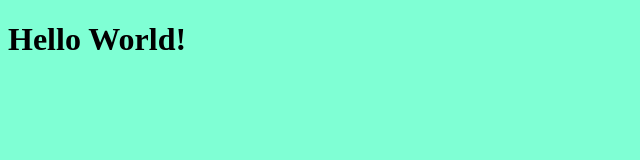
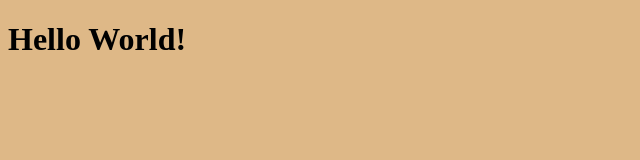
Before and after one commit to SeresBeata/Test, a plain HTML site: page index.html in a window 1280 px wide. Shown: the whole page, without its empty margins (0-640 px from the left). Drawn offline with Linux system fonts and the light colour scheme.

Commit message:
Update <style>
Change bg color.

```diff
--- a/index.html
+++ b/index.html
@@ -8,7 +8,7 @@
 
     <style>
       body {
-        background-color: aquamarine;
+        background-color: burlywood;
       }
     </style>
   </head>
```
